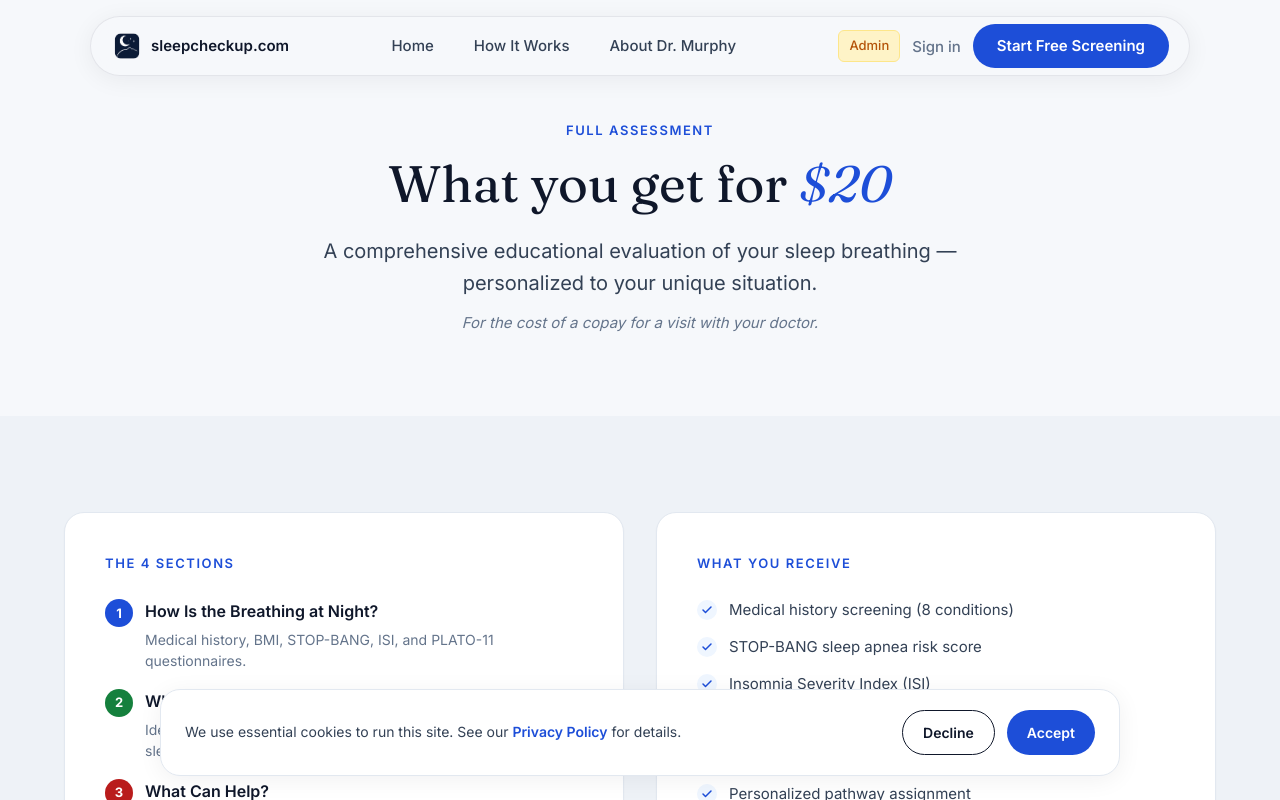
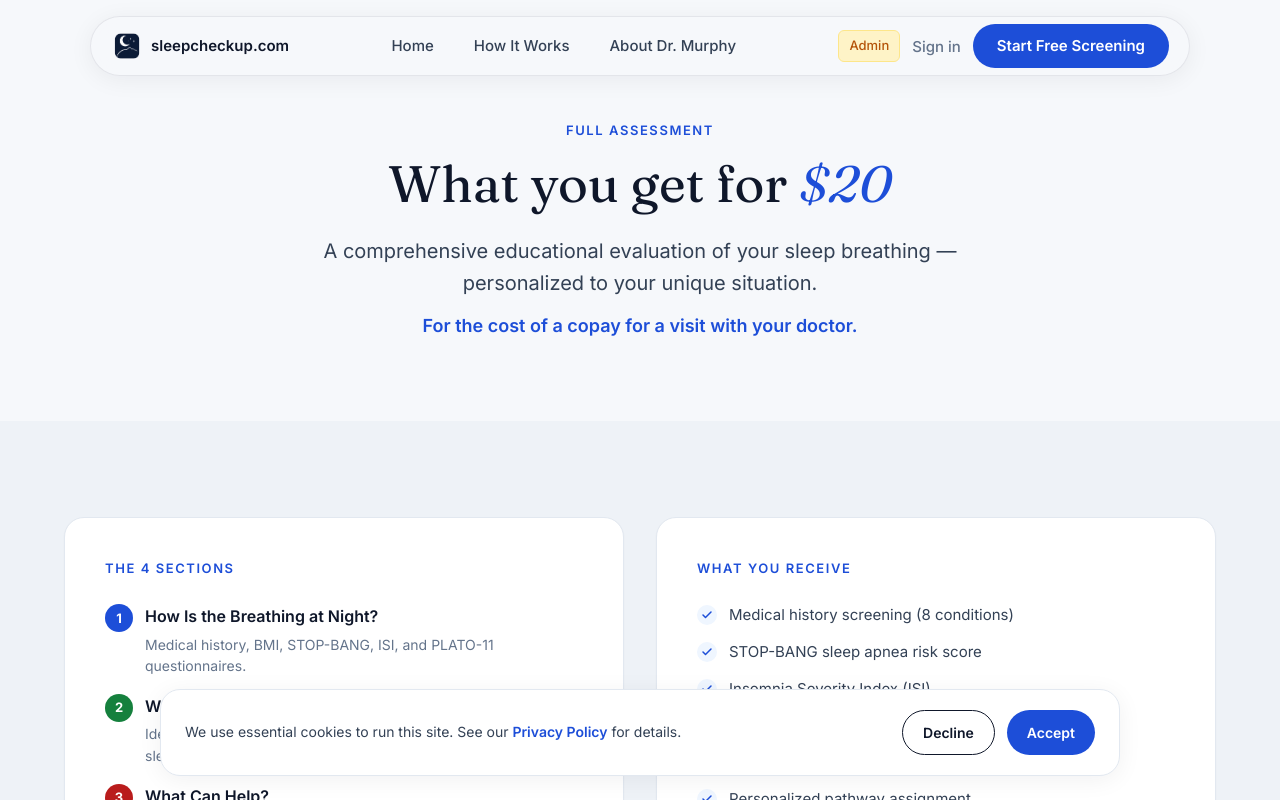
Before and after one commit to doctormikemurphy-arch/Sleepcheckup-Claude-V2, a React (Vite) app: page /assessment/info in a window 1280 px wide. Shown: the top 800 px of the page. Built offline with nearby package versions, Linux system fonts and the light colour scheme; no server answers.

Commit message:
Make copay line bold and brand blue for more visual weight

```diff
--- a/src/pages/assessment-checkout.tsx
+++ b/src/pages/assessment-checkout.tsx
@@ -90,7 +90,7 @@ export default function AssessmentCheckoutPage() {
             <span style={{ fontFamily: "var(--font-sans)", fontWeight: 600, fontSize: "17px", color: "var(--text-ink)" }}>Total</span>
             <span style={{ fontFamily: "var(--font-sans)", fontWeight: 700, fontSize: "20px", color: "var(--text-ink)" }}>$20</span>
           </div>
-          <p style={{ fontFamily: "var(--font-sans)", fontSize: "13px", fontStyle: "italic", color: "var(--text-muted)", textAlign: "right", marginTop: "6px" }}>
+          <p style={{ fontFamily: "var(--font-sans)", fontSize: "14px", fontWeight: 600, color: "var(--blue)", textAlign: "right", marginTop: "6px" }}>
             For the cost of a copay for a visit with your doctor.
           </p>
         </div>
--- a/src/pages/assessment-info.tsx
+++ b/src/pages/assessment-info.tsx
@@ -55,9 +55,9 @@ export default function AssessmentInfoPage() {
           <p
             style={{
               fontFamily: "var(--font-sans)",
-              fontSize: "15px",
-              fontStyle: "italic",
-              color: "var(--text-muted)",
+              fontSize: "18px",
+              fontWeight: 600,
+              color: "var(--blue)",
               marginTop: "12px",
             }}
           >
--- a/src/pages/home.tsx
+++ b/src/pages/home.tsx
@@ -758,7 +758,7 @@ export default function HomePage() {
                 No subscription · Emailed instantly
               </p>
 
-              <p style={{ fontFamily: "var(--font-sans)", fontSize: "14px", fontStyle: "italic", color: "var(--text-muted)", marginBottom: "32px" }}>
+              <p style={{ fontFamily: "var(--font-sans)", fontSize: "16px", fontWeight: 600, color: "var(--blue)", marginBottom: "32px" }}>
                 For the cost of a copay for a visit with your doctor.
               </p>
 
```
